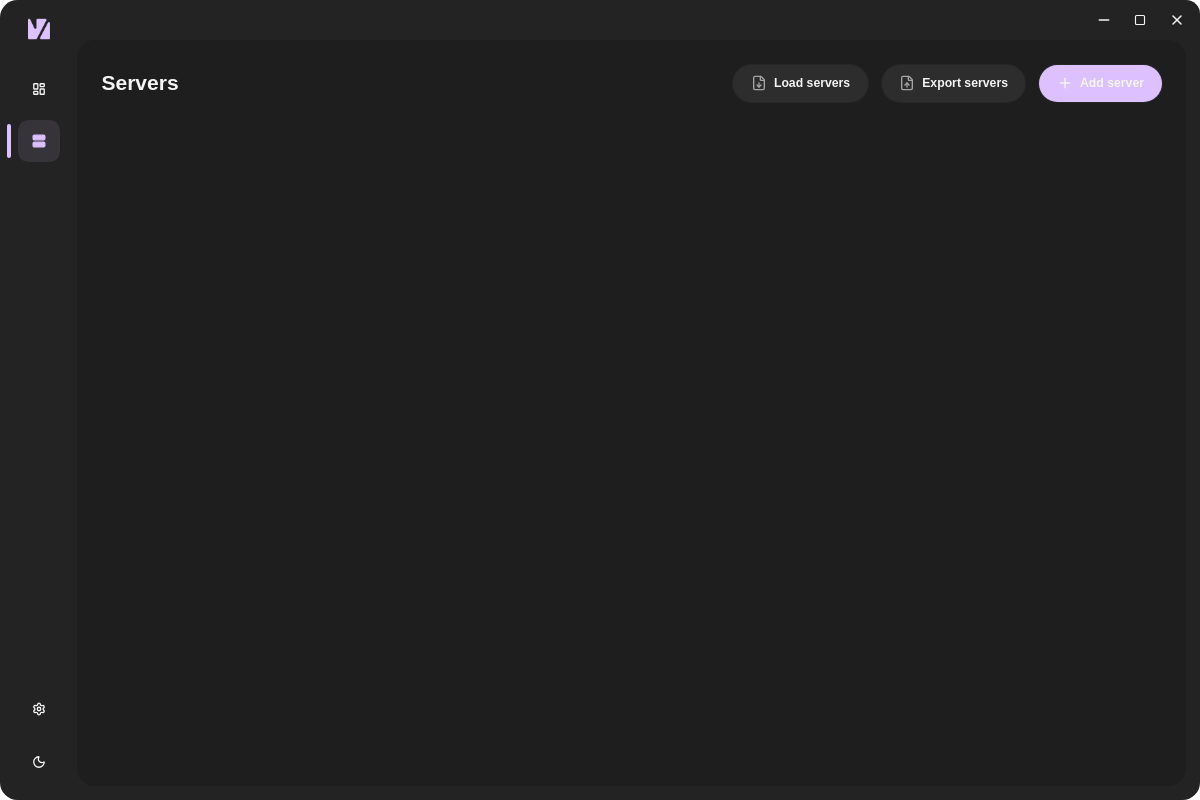
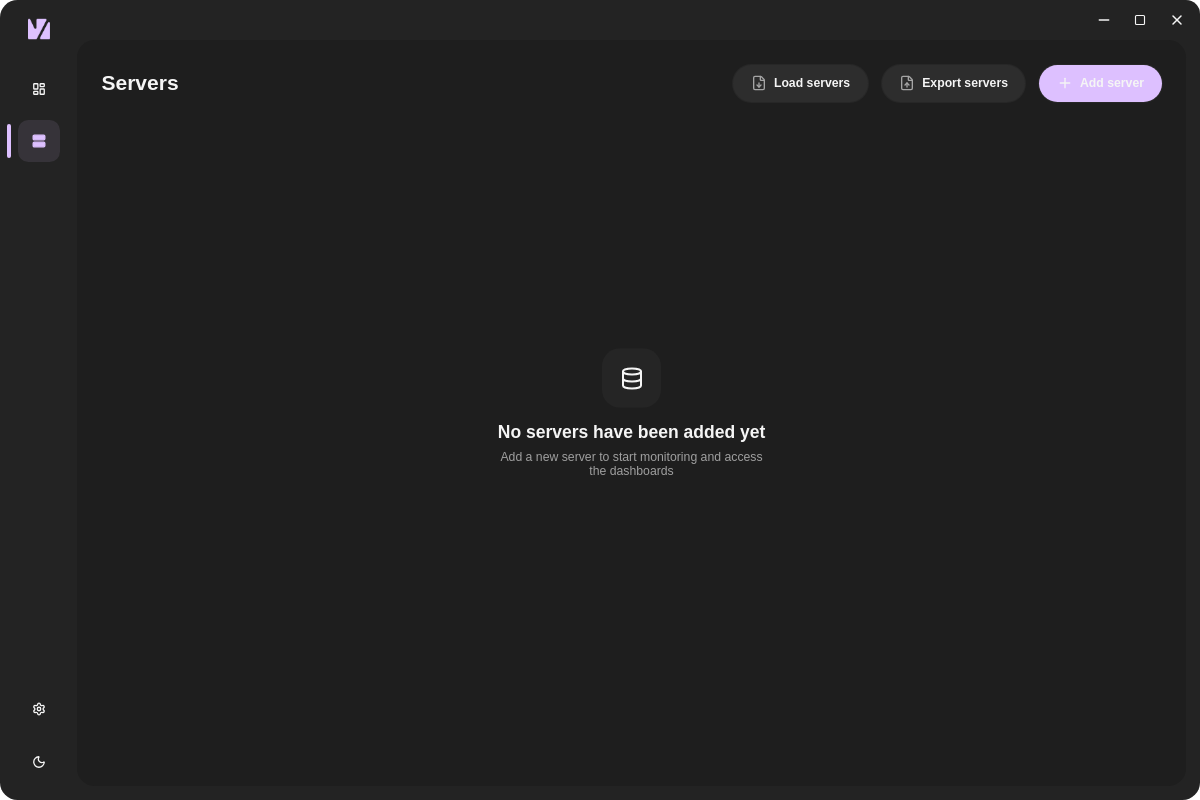
Before and after one commit to yourmomahegao/vitalis-client, an Electron app: page src/index.html in a window 1200 px wide. Drawn offline with nearby package versions, Linux system fonts and the light colour scheme; no server answers; a web font is replaced by a local one.

Commit message:
feat: add "no servers" UI component with styles and layout for server management

```diff
--- a/src/index.html
+++ b/src/index.html
@@ -18,6 +18,7 @@
     <link rel="stylesheet" href="css/custom-styles/elevated.css" />
 
     <link rel="stylesheet" href="css/chapters/servers/servers.css" />
+    <link rel="stylesheet" href="css/chapters/servers/no-servers.css" />
     <link rel="stylesheet" href="css/chapters/servers/add-server.css" />
   </head>
   <body no-transitions>
@@ -211,6 +212,18 @@
               </div>
             </div>
 
+            <div class="no-servers-container">
+              <div class="no-servers-icon">
+                <svg xmlns="http://www.w3.org/2000/svg" width="24" height="24" viewBox="0 0 24 24" fill="none" stroke="currentColor" stroke-width="2" stroke-linecap="round" stroke-linejoin="round" class="lucide lucide-database-icon lucide-database">
+                  <ellipse cx="12" cy="5" rx="9" ry="3" />
+                  <path d="M3 5V19A9 3 0 0 0 21 19V5" />
+                  <path d="M3 12A9 3 0 0 0 21 12" />
+                </svg>
+              </div>
+              <div class="no-servers-title">No servers have been added yet</div>
+              <div class="no-servers-description">Add a new server to start monitoring and access the dashboards</div>
+            </div>
+
             <div class="custom-window add-server-custom-window" hidden title="Add server" width="500px" position="center center" icon='<svg xmlns="http://www.w3.org/2000/svg" width="24" height="24" viewBox="0 0 24 24" fill="none" stroke="currentColor" stroke-width="2" stroke-linecap="round" stroke-linejoin="round" class="lucide lucide-server-plus-icon lucide-server-plus"><path d="M12.5 10H4a2 2 0 0 1-2-2V4a2 2 0 0 1 2-2h16a2 2 0 0 1 2 2v2"/><path d="M16 12h6"/><path d="M19 9v6"/><path d="M22 18v2a2 2 0 0 1-2 2H4a2 2 0 0 1-2-2v-4a2 2 0 0 1 2-2h8.5"/><path d="M6 18h.01"/><path d="M6 6h.01"/></svg>'>
               <div class="add-server-container">
                 <div class="add-server-fields">
--- /dev/null
+++ b/src/scss/chapters/servers/no-servers.scss
@@ -0,0 +1,58 @@
+.chapter-container[data-chapter-name="servers"] {
+  .no-servers-container {
+    position: absolute;
+
+    display: flex;
+    align-items: center;
+    justify-content: center;
+    flex-direction: column;
+    gap: var(--gap-m);
+
+    top: 50%;
+    left: 50%;
+
+    transform: translate(-50%, -50%);
+
+    z-index: 3;
+
+    &.hidden {
+      display: none;
+    }
+
+    .no-servers-icon {
+      padding: var(--padding-l);
+
+      background: var(--bg-alpha);
+      border-radius: var(--border-radius-l);
+
+      & > svg {
+        width: 24px;
+        height: 24px;
+
+        color: var(--text);
+        stroke: var(--text);
+      }
+    }
+
+    .no-servers-title {
+      max-width: 100%;
+
+      text-align: center;
+      font-size: var(--font-l);
+      font-weight: var(--font-weight-bold);
+      color: var(--text);
+    }
+
+    .no-servers-description {
+      max-width: 80%;
+
+      margin-top: calc(var(--margin-xs) * -1);
+
+      text-align: center;
+      font-size: var(--font-s);
+      font-weight: var(--font-weight-medium);
+      color: var(--text);
+      opacity: 0.6;
+    }
+  }
+}
```
Also changed, not shown: src/css/chapters/servers/no-servers.css (added), 1 other file.
